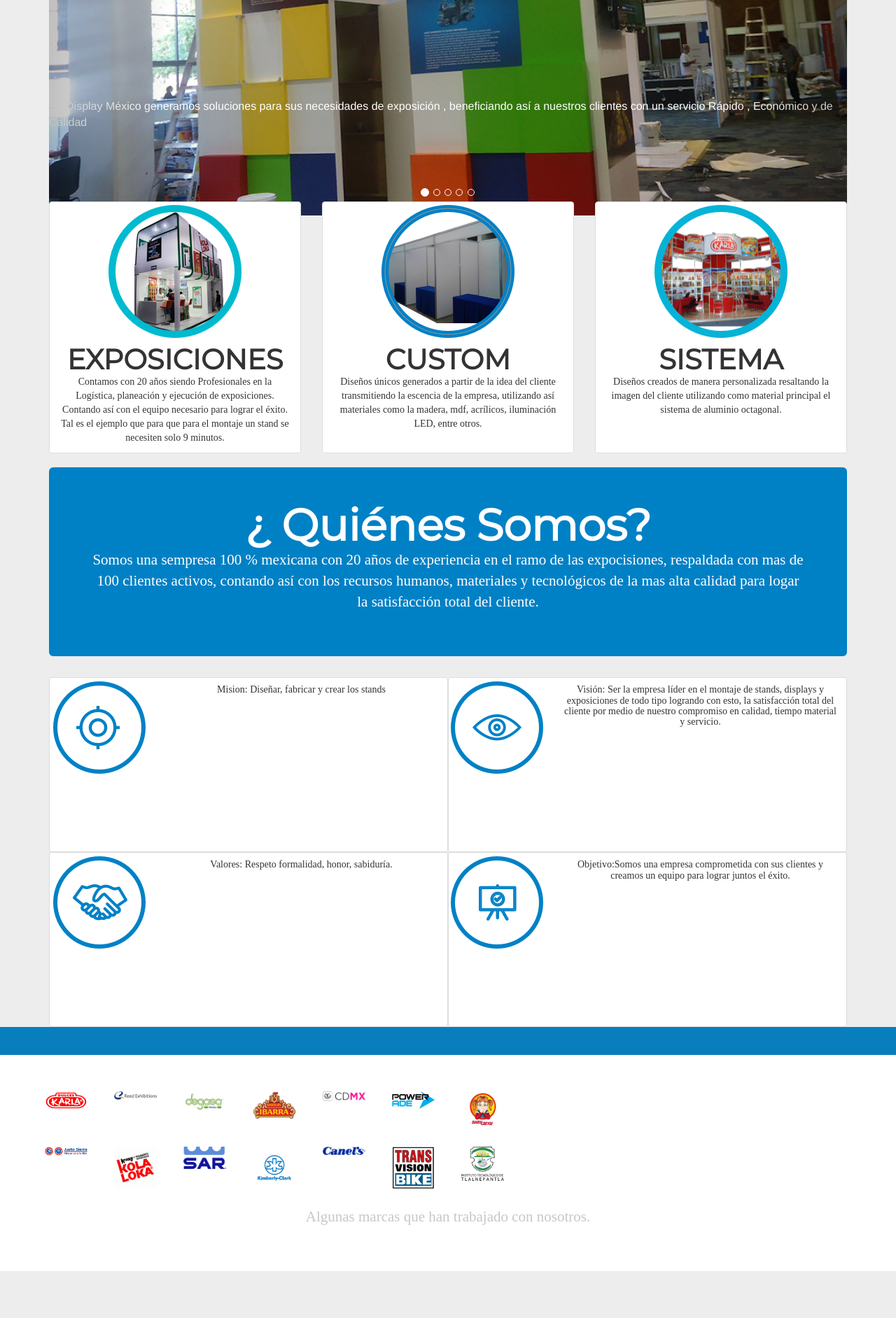
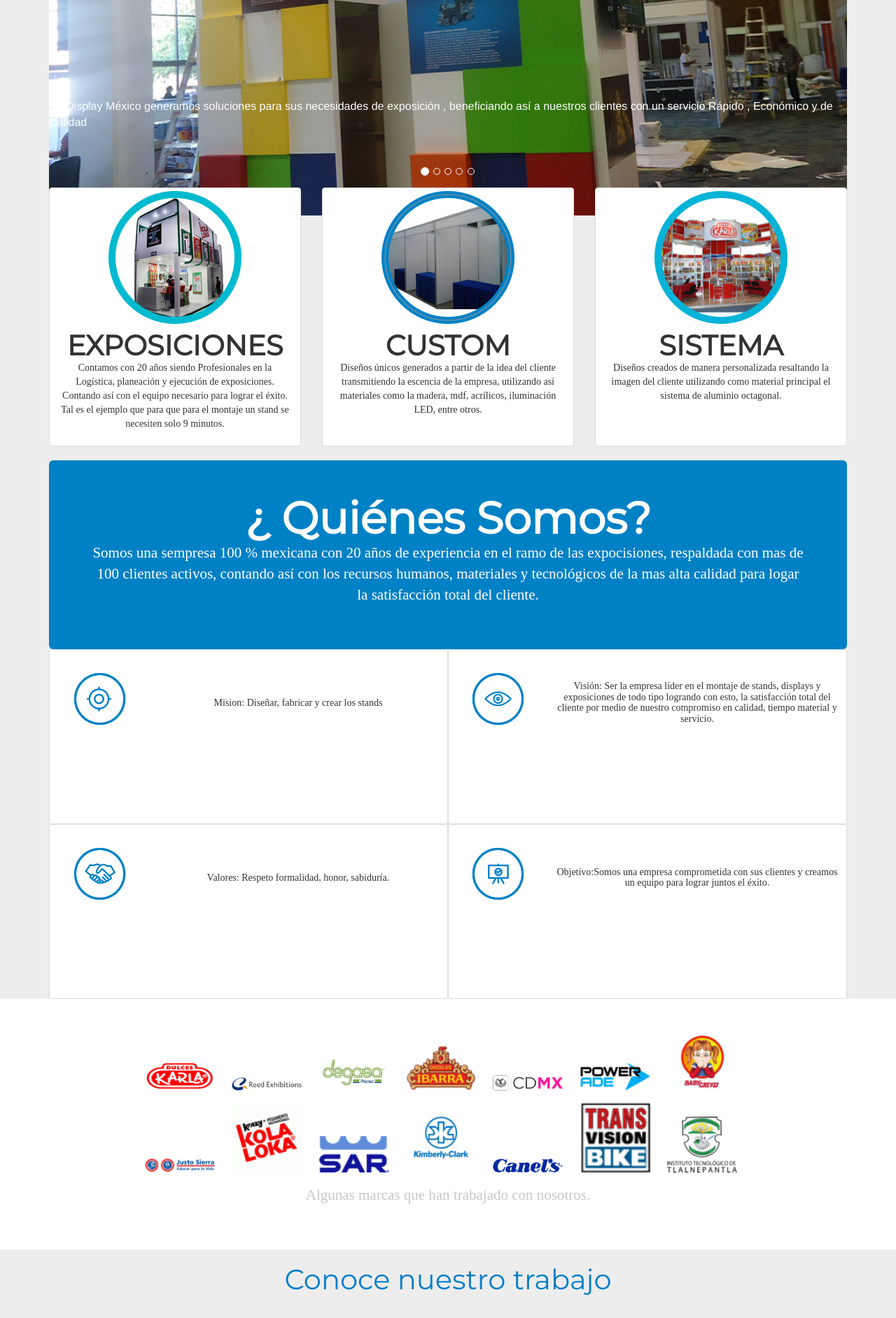
Before and after one commit to j4unGuzman/DisplayMexicoWeb, a PHP site: page / in a window 1280 px wide. Shown: the part 360-2244 px from the top of the page at 70% size. Run offline with PHP 8.4, Linux system fonts and the light colour scheme; some libraries are stand-ins or nearby versions; some web fonts are replaced.

Commit message:
cambios de pagina

```diff
--- a/css/styles.css
+++ b/css/styles.css
@@ -37,7 +37,7 @@
 }
 
 
-
+/* Cambios Hill */
 
 
 /*
@@ -54,19 +54,73 @@
 .carousel-inner > .item > a > img, .carousel-inner > .item > img
 {
 
-	width:100%;
+	width: 100%!important;
 }
+
+
+.carousel-control
+{
+    display: none;
+}
+
+.thumbnail-top{
+    margin-top:-40px;
+    min-height: 370px
+}
+
+.thumbnail-center{
+    margin-bottom:0px!important;
+}
+
 
 .thumbnail-centro
 {
 	margin-bottom:0 !important;
 }
 
+.thumbnail-center{
+    margin-bottom:0px!important;
+}
+
+
+
+
+
 .padding-cero
 {
 	padding-left:0;
 	padding-right:0;
 }
+
+.carousel-indicators{
+    bottom:50px!important;
+}
+
+.sinPadding{
+    padding-left: 0;
+    padding-right: 0;
+}
+
+.thumbnail-center img{
+    width: 70%!important;
+    padding: 30px 0!important;
+}
+
+.thumbnail-center .caption{
+    display: flex;
+    justify-content: center;
+    align-content: center;
+    flex-direction: column;
+    height: 150px;
+}
+
+.img-marca{
+    width: 100px;
+    margin-right: 20px;
+    margin-bottom: 10px;
+}
+
+/* Cambios Hill */
 
 
 @font-face {
@@ -115,6 +169,9 @@
     height: 100%;
 }
 
+
+
+/*revisar elemnto     height: 250px; quitarlo si es nesesario*/
 .element {
     overflow: auto;
     height: 250px;
@@ -742,8 +799,39 @@
 }
 
 
-@media only screen and (max-width: 960px) {
-    .thumbnai-top {
+@media only screen and (max-width: 991px) {
+    .element{
+        min-height: 260px;
+    }
+    .thumbnail-center img{
+        width:30%!important;
+        padding:20px 0!important;
+    }
+    .thumbnail-center .caption{
+        height: 100px;
+    }
+    .titulosMontserrat{
+        font-size:1.6em;
+    }
+    .thumbnail-top{
+        min-height: 410px
+    }
+
+}
+
+@media only screen and (max-width: 767px) {
+    .thumbnail-top {
         margin-top: 0;
+        min-height: auto;
+    }
+
+    .titulosMontserrat{
+        font-size:40px;
     }
 }
+
+@media only screen and (max-width: 1003px) {
+    .marca{
+        width: 90px;
+    }
+}
--- a/index.php
+++ b/index.php
@@ -249,7 +249,7 @@
 
   </div>
 
-  <div class="jumbotron vertical-center">
+  <div class="jumbotron vertical-center" style="margin-bottom: auto;" >
     <h1  class="titulosMontserrat" >&iquest; Qui&eacute;nes Somos?</h1>
     <p  class="parrafosDroid" >Somos una sempresa 100 % mexicana con 20 a&ntilde;os de experiencia en el ramo de las expocisiones, respaldada con mas de 100 clientes activos, contando as&iacute;  con los recursos humanos, materiales y tecnol&oacute;gicos de la mas alta calidad para logar la satisfacci&oacute;n total del cliente.</p>
   </div>
@@ -257,23 +257,23 @@
 
   <div class="row about">
 
-    <div class="padding-cero col-xs-12 col-sm-6 col-md-6 col-lg-6">
-      <div class="thumbnail thumbnail-centro float-left element">
-        <div class="float-left">
+    <div class="sinPadding col-xs-12 col-sm-6 col-md-6 col-lg-6">
+      <div class="thumbnail thumbnail-center float-left element">
+        <div class="col-md-3 text-center">
           <img src="images/assets/about_us/icon/mision_2x.png" alt="...">
         </div>
-        <div class="caption">
+	 <div class="caption col-md-9 text-center">
           <h3 class="parrafosDroid" >Mision: Dise&ntilde;ar, fabricar y crear los stands</h3>
         </div>
       </div>
     </div>
 
-    <div class="padding-cero col-xs-12 col-sm-6 col-md-6 col-lg-6">
-      <div class="thumbnail  thumbnail-centro float-right element">
-        <div class="float-left">
+    <div class="sinPadding col-xs-12 col-sm-6 col-md-6 col-lg-6">
+      <div class="thumbnail  thumbnail-center float-right element">
+        <div class="col-md-3 text-center">
           <img src="images/assets/about_us/icon/vision_2x.png" alt="...">
         </div>
-        <div class="caption">
+        <div class="caption col-md-9 text-center">
           <h3 class="parrafosDroid" >Visi&oacute;n: Ser la empresa l&iacute;der en el montaje de stands, displays y exposiciones de todo tipo logrando con esto, la satisfacci&oacute;n total del cliente por medio de nuestro compromiso en calidad, tiempo material y servicio.</h3>
         </div>
       </div>
@@ -283,23 +283,23 @@
 
   <div class="row about">
 
-    <div class="padding-cero col-xs-12 col-sm-6 col-md-6 col-lg-6">
-      <div class="thumbnail thumbnail-centro float-left element">
-        <div class="float-left">
+    <div class="sinPadding col-xs-12 col-sm-6 col-md-6 col-lg-6">
+      <div class="thumbnail thumbnail-center float-left element">
+        <div class="col-md-3 text-center">
           <img src="images/assets/about_us/icon/values_2x.png" alt="...">
         </div>
-        <div class="caption">
+        <div class="caption col-md-9 text-center">
           <h3  class="parrafosDroid" >Valores: Respeto formalidad, honor, sabidur&iacute;a.</h3>
         </div>
       </div>
     </div>
 
-    <div class="padding-cero col-xs-12 col-sm-6 col-md-6 col-lg-6">
-      <div class="thumbnail thumbnail-centro float-right element">
-        <div class="float-left">
+    <div class="sinPadding col-xs-12 col-sm-6 col-md-6 col-lg-6">
+      <div class="thumbnail thumbnail-center float-right element">
+        <div class="col-md-3 text-center">
           <img src="images/assets/about_us/icon/objective_2x.png" alt="...">
         </div>
-        <div class="caption">
+        <div class="caption col-md-9 text-center">
           <h3 class="parrafosDroid" >Objetivo:Somos una empresa comprometida con sus clientes y creamos un equipo para lograr juntos el &eacute;xito.</h3>
         </div>
       </div>
@@ -311,216 +311,73 @@
 <!--
 <div style="background-color: #097EBC; height: 20px;">
 -->
-<div style="background-color: #097EBC; height: 5%;">
-</div>
+<div id="marcas" class="container text-center vertical-center col-md-12 jumbotron" style="background-color: #FFF;">
+  <div class="col-md-12" style="width: 100%">
+    <a href="#" class="marca">
+      <img src="images/assets/partners/dulces-karla_logo.png" class="img-marca" alt="...">
+    </a>
 
-<div style="background-color: #EDEDED; margin-bottom: 5%;">
+    <a href="#" class="marca">
+      <img src="images/assets/partners/logo2.png" class="img-marca" alt="...">
+    </a>
 
-  <!-- marcas -->
+    <a href="#" class="marca">
+      <img src="images/assets/partners/DegasaProtec.png" class="img-marca" alt="...">
+    </a>
 
-  <div id="marcas" class="jumbotron vertical-center">
+    <a href="#" class="marca">
+      <img src="images/assets/partners/ibarra_logo.png" class="img-marca" alt="...">
+    </a>
 
-    <div class="row">
+    <a href="#" class="marca">
+      <img src="images/assets/partners/Logo-cdmx.png" class="img-marca" alt="...">
+    </a>
 
-<!---
-      <div class="col-xs-4 col-sm-4 col-md-2 col-lg-2">
-        <a href="#" class="thumbnail">
-          <img src="images/assets/partners/dulces-karla_logo.png" alt="...">
-        </a>
-      </div>
+    <a href="#" class="marca">
+      <img src="images/assets/partners/powerade.png" class="img-marca" alt="...">
+    </a>
 
-      <div class="col-xs-4 col-sm-4 col-md-2 col-lg-2">
-        <a href="#" class="thumbnail">
-          <img src="images/assets/partners/logo2.png" alt="...">
-        </a>
-      </div>
+    <a href="#" class="marca">
+      <img src="images/assets/partners/profile-157457646.v11.png" class="img-marca" alt="...">
+    </a>
+  </div>
+  <div class="col-md-12" style="width: 100%">
+    <a href="#" class="marca">
+      <img src="images/assets/partners/sistema-educativo-justo-sierra.png" class="img-marca" alt="...">
+    </a>
 
-      <div class="col-xs-4 col-sm-4 col-md-2 col-lg-2">
-        <a href="#" class="thumbnail">
-          <img src="images/assets/partners/DegasaProtec.png" alt="...">
-        </a>
-      </div>
+    <a href="#" class="marca">
+      <img src="images/assets/partners/Unknown.png" class="img-marca" alt="...">
+    </a>
 
-      <div class="col-xs-4 col-sm-4 col-md-2 col-lg-2">
-        <a href="#" class="thumbnail">
-          <img src="images/assets/partners/ibarra_logo.png" alt="...">
-        </a>
-      </div>
+    <a href="#" class="marca">
+      <img src="images/assets/partners/logoSAR21.png" class="img-marca" alt="...">
+    </a>
 
-      <div class="col-xs-4 col-sm-4 col-md-2 col-lg-2">
-        <a href="#" class="thumbnail">
-          <img src="images/assets/partners/Logo-cdmx.png" alt="...">
-        </a>
-      </div>
+    <a href="#" class="marca">
+      <img src="images/assets/partners/kimberly-clark.png" class="img-marca" alt="...">
+    </a>
 
-      <div class="col-xs-4 col-sm-4 col-md-2 col-lg-2">
-        <a href="#" class="thumbnail">
-          <img src="images/assets/partners/powerade.png" alt="...">
-        </a>
-      </div>
+    <a href="#" class="marca">
+      <img src="images/assets/partners/canelstipo.png" class="img-marca" alt="...">
+    </a>
 
--->
+    <a href="#" class="marca">
+      <img src="images/assets/partners/LOGO-TRANSVISION-BIKE-01-1.png" class="img-marca" alt="...">
+    </a>
 
-   <div class="col-xs-1">
-        <a href="#" class="thumbnail">
-          <img src="images/assets/partners/dulces-karla_logo.png" alt="...">
-        </a>
-      </div>
+    <a href="#" class="marca">
+      <img src="images/assets/partners/tec.png" class="img-marca" alt="...">
+    </a>
+  </div>
 
-      <div class="col-xs-1">
-        <a href="#" class="thumbnail">
-          <img src="images/assets/partners/logo2.png" alt="...">
-        </a>
-      </div>
-
-      <div class="col-xs-1">
-        <a href="#" class="thumbnail">
-          <img src="images/assets/partners/DegasaProtec.png" alt="...">
-        </a>
-      </div>
-
-      <div class="col-xs-1">
-        <a href="#" class="thumbnail">
-          <img src="images/assets/partners/ibarra_logo.png" alt="...">
-        </a>
-      </div>
-
-      <div class="col-xs-1">
-        <a href="#" class="thumbnail">
-          <img src="images/assets/partners/Logo-cdmx.png" alt="...">
-        </a>
-      </div>
-
-      <div class="col-xs-1">
-        <a href="#" class="thumbnail">
-          <img src="images/assets/partners/powerade.png" alt="...">
-        </a>
-      </div>
-
-
-  <div class="col-xs-1">
-        <a href="#" class="thumbnail">
-          <img src="images/assets/partners/profile-157457646.v11.png" alt="...">
-        </a>
-      </div>
-
-    </div>
-
-
-
-     <!--
-
-      <div class="col-xs-4 col-sm-4 col-md-2 col-lg-2">
-        <a href="#" class="thumbnail">
-          <img src="images/assets/partners/sistema-educativo-justo-sierra.png" alt="...">
-        </a>
-      </div>
-
-      <div class="col-xs-4 col-sm-4 col-md-2 col-lg-2">
-        <a href="#" class="thumbnail">
-          <img src="images/assets/partners/Unknown.png" alt="...">
-        </a>
-      </div>
-
-      <div class="col-xs-4 col-sm-4 col-md-2 col-lg-2">
-        <a href="#" class="thumbnail">
-          <img src="images/assets/partners/logoSAR21.png" alt="...">
-        </a>
-      </div>
-
-      <div class="col-xs-4 col-sm-4 col-md-2 col-lg-2">
-        <a href="#" class="thumbnail">
-          <img src="images/assets/partners/kimberly-clark.png" alt="...">
-        </a>
-      </div>
-
-      <div class="col-xs-4 col-sm-4 col-md-2 col-lg-2">
-        <a href="#" class="thumbnail">
-          <img src="images/assets/partners/canelstipo.png" alt="...">
-        </a>
-      </div>
-
-    </div>
-
-    <div class="row">
-
-      <div class="col-xs-4 col-sm-4 col-md-2 col-lg-2">
-        <a href="#" class="thumbnail">
-          <img src="images/assets/partners/LOGO-TRANSVISION-BIKE-01-1.png" alt="...">
-        </a>
-      </div>
-
-      <div class="col-xs-4 col-sm-4 col-md-2 col-lg-2">
-        <a href="#" class="thumbnail">
-          <img src="images/assets/partners/tec.png" alt="...">
-        </a>
-      </div>
-
-    </div>
-
-
--->
-<div class="row">
-
-  <div class="col-xs-1">
-        <a href="#" class="thumbnail">
-          <img src="images/assets/partners/sistema-educativo-justo-sierra.png" alt="...">
-        </a>
-      </div>
-
-      <div class="col-xs-1">
-        <a href="#" class="thumbnail">
-          <img src="images/assets/partners/Unknown.png" alt="...">
-        </a>
-      </div>
-
-      <div class="col-xs-1">
-        <a href="#" class="thumbnail">
-          <img src="images/assets/partners/logoSAR21.png" alt="...">
-        </a>
-      </div>
-
-      <div class="col-xs-1">
-        <a href="#" class="thumbnail">
-          <img src="images/assets/partners/kimberly-clark.png" alt="...">
-        </a>
-      </div>
-
-      <div class="col-xs-1">
-        <a href="#" class="thumbnail">
-          <img src="images/assets/partners/canelstipo.png" alt="...">
-        </a>
-      </div>
-
-
-
-
-
-      <div class="col-xs-1">
-        <a href="#" class="thumbnail">
-          <img src="images/assets/partners/LOGO-TRANSVISION-BIKE-01-1.png" alt="...">
-        </a>
-      </div>
-
-      <div class="col-xs-1">
-        <a href="#" class="thumbnail">
-          <img src="images/assets/partners/tec.png" alt="...">
-        </a>
-      </div>
-
-    </div>
-
-
-
-
-    <div class="row">
+  <div class="row">
 
       <div class="col-xs-12 col-sm-12 col-md-12 col-lg-12">
           <p class="marcas-txt">Algunas marcas que han trabajado con nosotros.</p>
       </div>
 
     </div>
-
   </div>
 
   <!-- -->
```
